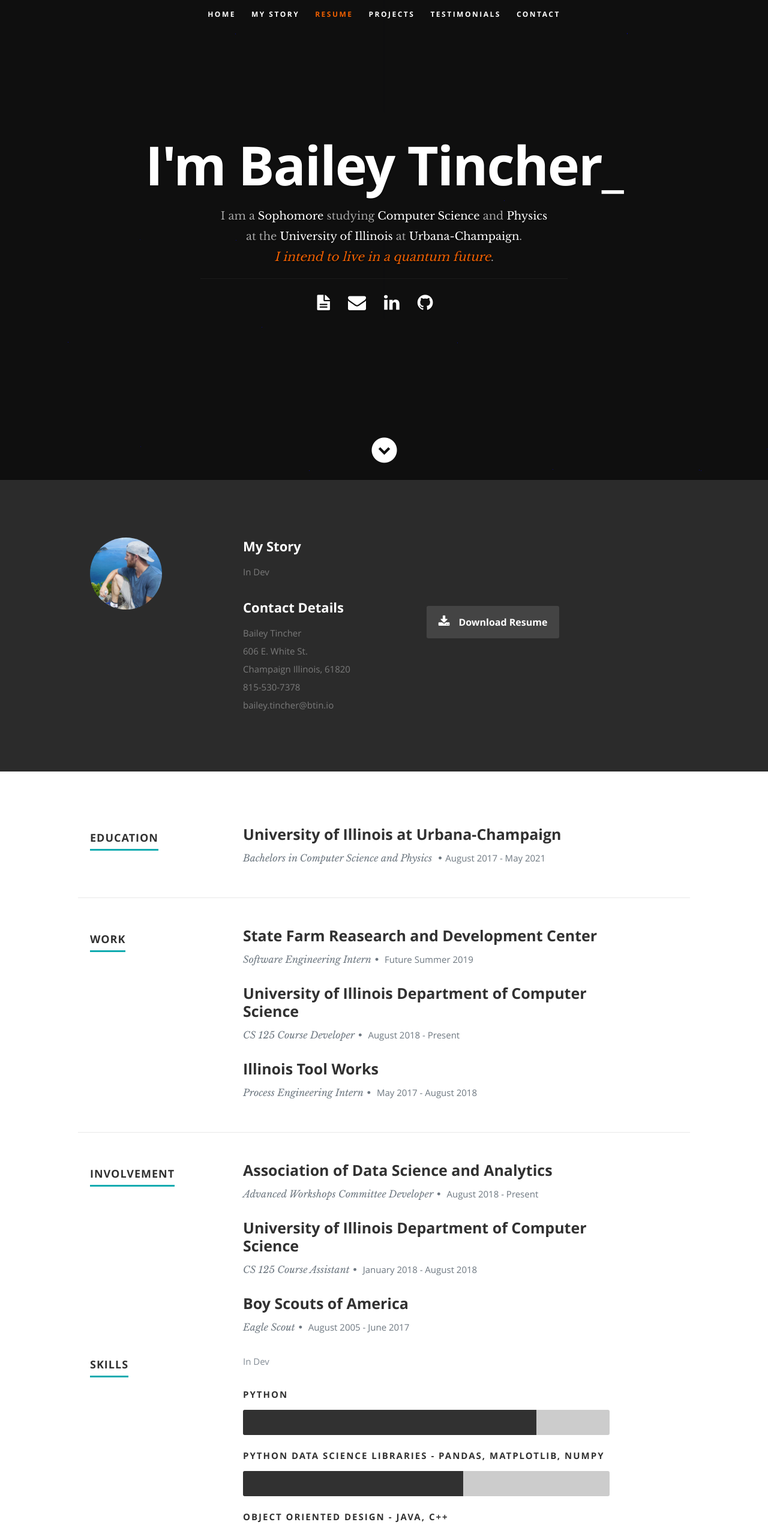
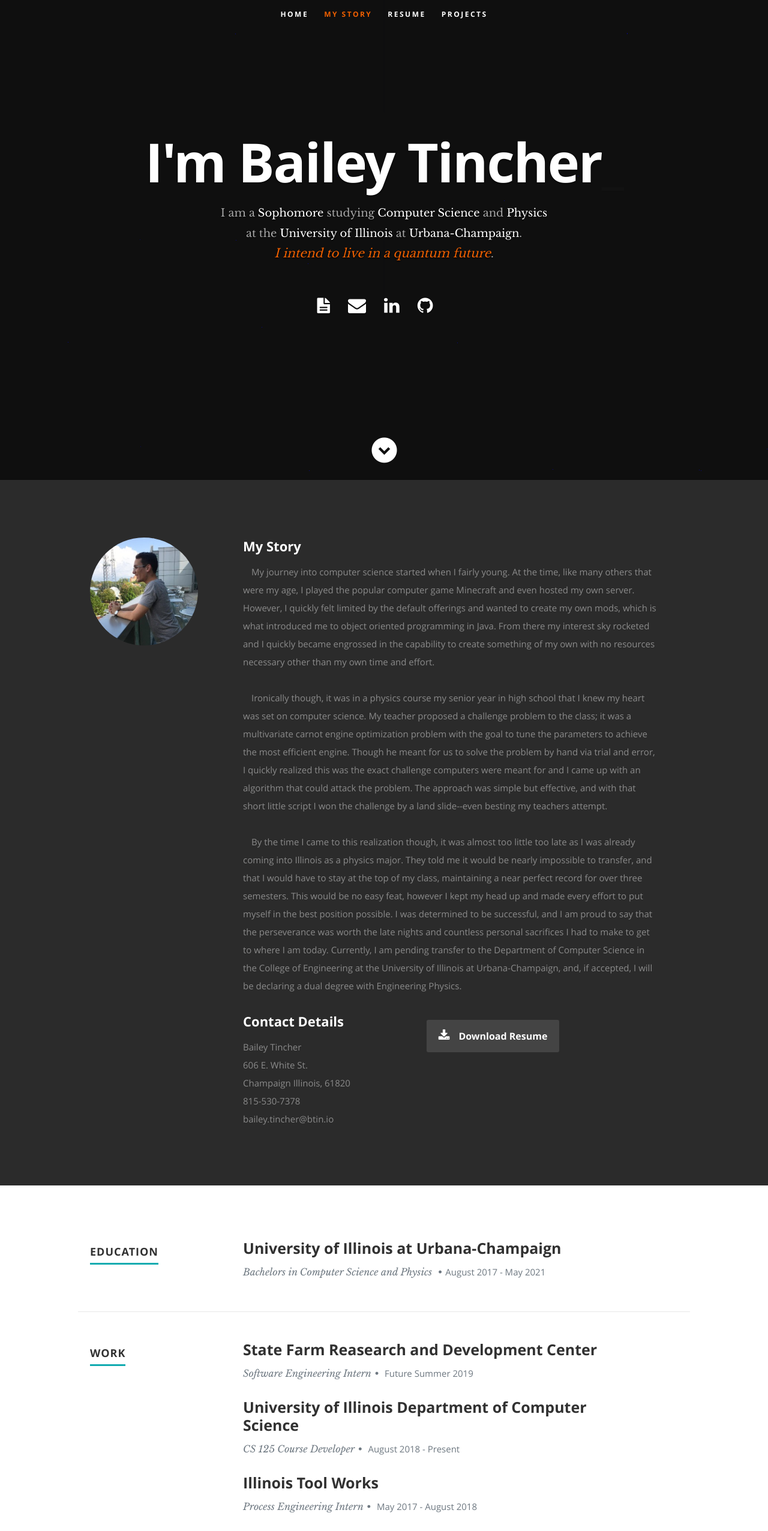
Before and after one commit to baileytincher/baileytincher.github.io, a React (Create React App) app: page / in a window 1280 px wide. Shown: the top 2552 px of the page at 60% size. Built offline with nearby package versions, Linux system fonts and the light colour scheme.

Commit message:
A lot of changes idk

```diff
--- a/package.json
+++ b/package.json
@@ -10,6 +10,7 @@
     "react-dom": "^16.6.3",
     "react-ga": "^2.5.3",
     "react-p5-wrapper": "0.0.4",
+    "react-router": "^4.3.1",
     "react-router-dom": "^4.3.1",
     "react-router-hash-link": "^1.2.1",
     "react-scripts": "2.1.1"
--- a/public/css/layout.css
+++ b/public/css/layout.css
@@ -229,12 +229,12 @@ ul#nav li.current a { color: #F06000; }
 }
 #about p {
    line-height: 30px;
-   color: #7A7A7A;
+   color: #8A8A8A;
 }
 #about .profile-pic {
    position: relative;
-   width: 120px;
-   height: 120px;
+   width: 180px;
+   height: 180px;
    border-radius: 100%;
 }
 #about .contact-details { width: 41.66667%; }
--- a/public/js/init.js
+++ b/public/js/init.js
@@ -84,6 +84,12 @@ jQuery(document).ready(function($) {
         var y = $(window).scrollTop();
         var nav = $('#nav-wrap');
 
+        // if (y < h) {
+        //     nav.removeClass('opaque').fadeIn('fast');
+        // } else {
+        //     nav.addClass('opaque').fadeIn('fast');
+        // }
+        //
         if ((y > h * .20) && (y < h) && ($(window).outerWidth() > 768)) {
             nav.fadeOut('fast');
         } else {
--- a/public/resumeData.json
+++ b/public/resumeData.json
@@ -8,7 +8,7 @@
     "location":"Urbana-Champaign",
     "description":"I intend to live in a quantum future",
     "image":"profilepic.jpg",
-    "bio":"In Dev",
+    "bio":"",
     "contactmessage":"In Dev",
     "email": "bailey.tincher@btin.io",
     "phone": "815-530-7378",
@@ -49,7 +49,7 @@
     ]
   },
   "resume":{
-    "skillmessage":"In Dev",
+    "skillmessage":"I strive to maintain a broad knowledge base, though a lot of my work has focused on data science and analytics as well as CS Education",
     "education":[
       {
         "school":"University of Illinois at Urbana-Champaign",
@@ -128,7 +128,7 @@
         "level":"30%"
       },
       {
-        "name":"Public Speaking",
+        "name":"Public Speaking and Education",
         "level":"85%"
       },
       {
--- a/src/Components/About.js
+++ b/src/Components/About.js
@@ -3,15 +3,15 @@ import React, { Component } from 'react';
 class About extends Component {
     render() {
 
-    if(this.props.data){
+        if (this.props.data) {
             var name = this.props.data.name;
-      var profilepic= "images/"+this.props.data.image;
+            var profilepic = "images/" + this.props.data.image;
             var bio = this.props.data.bio;
             var street = this.props.data.address.street;
             var city = this.props.data.address.city;
             var state = this.props.data.address.state;
             var zip = this.props.data.address.zip;
-      var phone= this.props.data.phone;
+            var phone = this.props.data.phone;
             var email = this.props.data.email;
             var resumeDownload = this.props.data.resumedownload;
         }
@@ -20,12 +20,15 @@ class About extends Component {
             <section id="about">
       <div className="row">
          <div className="three columns">
-            <img className="profile-pic"  src={profilepic} alt="Tim Baker Profile Pic" />
+            <img className="profile-pic"  src={profilepic} alt="Bailey Tincher Profile Pic" />
          </div>
          <div className="nine columns main-col">
             <h2>My Story</h2>
-
-            <p>{bio}</p>
+            <p>
+            &emsp;My journey into computer science started when I fairly young. At the time, like many others that were my age, I played the popular computer game Minecraft and even hosted my own server. However, I quickly felt limited by the default offerings and wanted to create my own mods, which is what introduced me to object oriented programming in Java. From there my interest sky rocketed and I quickly became engrossed in the capability to create something of my own with no resources necessary other than my own time and effort.<br /><br />
+            &emsp;Ironically though, it was in a physics course my senior year in high school that I knew my heart was set on computer science. My teacher proposed a challenge problem to the class; it was a multivariate carnot engine optimization problem with the goal to tune the parameters to achieve the most efficient engine. Though he meant for us to solve the problem by hand via trial and error, I quickly realized this was the exact challenge computers were meant for and I came up with an algorithm that could attack the problem. The approach was simple but effective, and with that short little script I won the challenge by a land slide--even besting my teachers attempt.<br /><br />
+            &emsp;By the time I came to this realization though, it was almost too little too late as I was already coming into Illinois as a physics major. They told me it would be nearly impossible to transfer, and that I would have to stay at the top of my class, maintaining a near perfect record for over three semesters. This would be no easy feat, however I kept my head up and made every effort to put myself in the best position possible. I was determined to be successful, and I am proud to say that the perseverance was worth the late nights and countless personal sacrifices I had to make to get to where I am today. Currently, I am pending transfer to the Department of Computer Science in the College of Engineering at the University of Illinois at Urbana-Champaign, and, if accepted, I will be declaring a dual degree with Engineering Physics.
+            </p>
             <div className="row">
                <div className="columns contact-details">
                   <h2>Contact Details</h2>
--- a/src/Components/Header.js
+++ b/src/Components/Header.js
@@ -3,7 +3,7 @@ import { NavHashLink as NavLink } from 'react-router-hash-link';
 import Background from './Background/Background'
 
 const scrollTo = (el) => {
-    const elementPosition = el.offsetTop;
+    const elementPosition = el.offsetTop + 1;
     window.scroll({
         top: elementPosition,
         left: 0,
@@ -36,16 +36,18 @@ class Header extends Component {
 
             <nav id="nav-wrap">
 
-            <a className="mobile-btn" href="#nav-wrap" title="Show navigation">Show navigation</a>
-            <a className="mobile-btn" href="#home" title="Hide navigation">Hide navigation</a>
+            <NavLink className="mobile-btn" to="#nav-wrap" title="Show navigation">Show navigation</NavLink>
+            <NavLink className="mobile-btn" to="#home" title="Hide navigation">Hide navigation</NavLink>
 
             <ul id="nav" className="nav">
               <li className="current"><NavLink activeClassName="active" scroll={el => scrollTo(el)} to="#home">Home</NavLink></li>
               <li><NavLink activeClassName="active" scroll={el => scrollTo(el)} to="#about">My Story</NavLink></li>
               <li><NavLink activeClassName="active" scroll={el => scrollTo(el)} to="#resume">Resume</NavLink></li>
               <li><NavLink activeClassName="active" scroll={el => scrollTo(el)} to="#portfolio">Projects</NavLink></li>
+              {/*
               <li><NavLink activeClassName="active" scroll={el => scrollTo(el)} to="#testimonials">Testimonials</NavLink></li>
               <li><NavLink activeClassName="active" scroll={el => scrollTo(el)} to="#contact">Contact</NavLink></li>
+              */}
             </ul>
 
             </nav>
@@ -56,7 +58,7 @@ class Header extends Component {
                 <h3>I am a <span>{schoolclass}</span> studying <span>{major1}</span> and <span>{major2}</span></h3>
                 <h3>at the <span>{school}</span> at <span>{location}</span>.</h3>
                 <h3><span id="tagline">{description}</span>.</h3>
-            <hr />
+                <br />
                 <ul className="social">
                   {networks}
                 </ul>
--- a/src/Components/Home.js
+++ b/src/Components/Home.js
@@ -6,8 +6,8 @@ import Header from './Header';
 import Footer from './Footer';
 import About from './About';
 import Resume from './Resume';
-import Contact from './Contact';
-import Testimonials from './Testimonials';
+// import Contact from './Contact';
+// import Testimonials from './Testimonials';
 import Portfolio from './Portfolio';
 
 class Home extends Component {
@@ -48,8 +48,8 @@ class Home extends Component {
             <About data={this.state.resumeData.main}/>
             <Resume data={this.state.resumeData.resume}/>
             <Portfolio data={this.state.resumeData.portfolio}/>
-            <Testimonials data={this.state.resumeData.testimonials}/>
-            <Contact data={this.state.resumeData.main}/>
+            {/*<Testimonials data={this.state.resumeData.testimonials}/>
+            <Contact data={this.state.resumeData.main}/>*/}
             <Footer data={this.state.resumeData.main}/>
           </div>
         );
```
Also changed, not shown: public/images/profilepic.jpg. Lines whose indentation alone changed are shown as unchanged.
